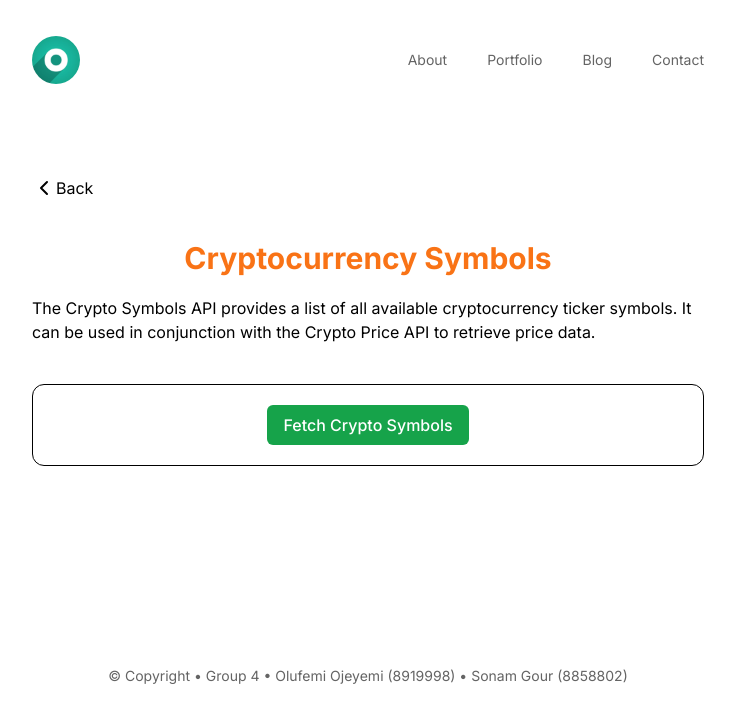
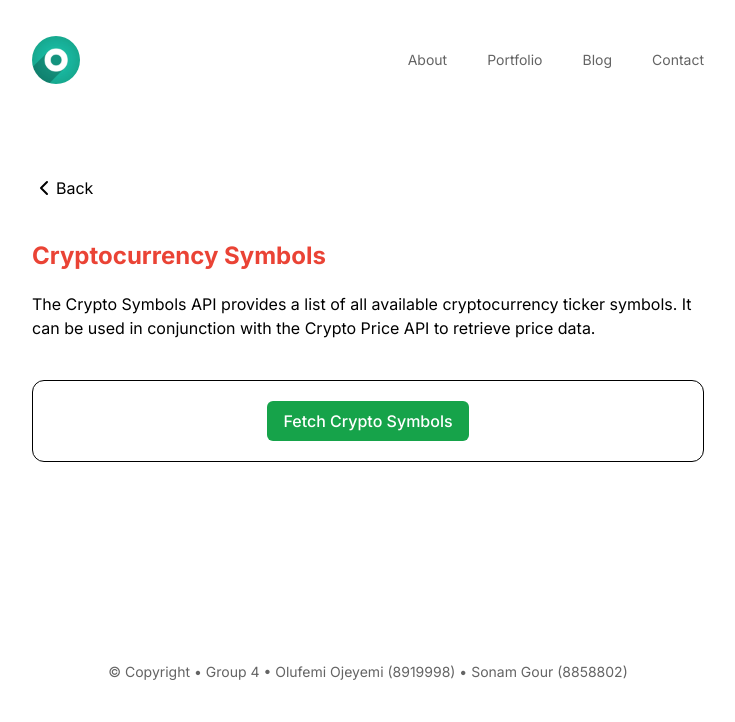
Before and after one commit to Femosky/portfolio-website, a Next.js app: page /portfolio/crypto in a window 1280 px wide. Shown: the top 722 px of the page, without its empty margins (272-1007 px from the left). Built offline with nearby package versions, Linux system fonts and the light colour scheme.

Commit message:
portfolio apps heading styling updated

```diff
--- a/app/portfolio/animal/page.js
+++ b/app/portfolio/animal/page.js
@@ -51,9 +51,7 @@ export default function Animal() {
                         <ChevronLeft /> Back
                     </div>
                 </Link>
-                <h1 className="text-xl md:text-2xl lg:text-3xl font-bold text-orange-500 text-center mb-5">
-                    Animal Info
-                </h1>
+                <h1 className="text-base sm:text-2xl text-[#EA4335] font-bold mb-5">Animal Info</h1>
                 <p className="mb-10">
                     The Animals API provides interesting scientific facts on thousands of different animal species.
                 </p>
--- a/app/portfolio/celebrity/page.js
+++ b/app/portfolio/celebrity/page.js
@@ -56,9 +56,7 @@ export default function CelebrityInfo() {
                         <ChevronLeft /> Back
                     </div>
                 </Link>
-                <h1 className="text-xl md:text-2xl lg:text-3xl font-bold text-orange-500 text-center mb-5">
-                    Celebrity Info
-                </h1>
+                <h1 className="text-base sm:text-2xl text-[#EA4335] font-bold mb-5">Celebrity Info</h1>
                 <p className="mb-10">
                     The Celebrity API provides the most popular information, such as net worth, profession, and
                     birthday, on famous individuals all around the world. Our comprehensive database contains
--- a/app/portfolio/crypto/page.js
+++ b/app/portfolio/crypto/page.js
@@ -40,9 +40,7 @@ export default function CryptoSymbols() {
                         <ChevronLeft /> Back
                     </div>
                 </Link>
-                <h1 className="text-xl md:text-2xl lg:text-3xl font-bold text-orange-500 text-center mb-5">
-                    Cryptocurrency Symbols
-                </h1>
+                <h1 className="text-base sm:text-2xl text-[#EA4335] font-bold mb-5">Cryptocurrency Symbols</h1>
                 <p className="mb-10">
                     The Crypto Symbols API provides a list of all available cryptocurrency ticker symbols. It can be
                     used in conjunction with the Crypto Price API to retrieve price data.
```
